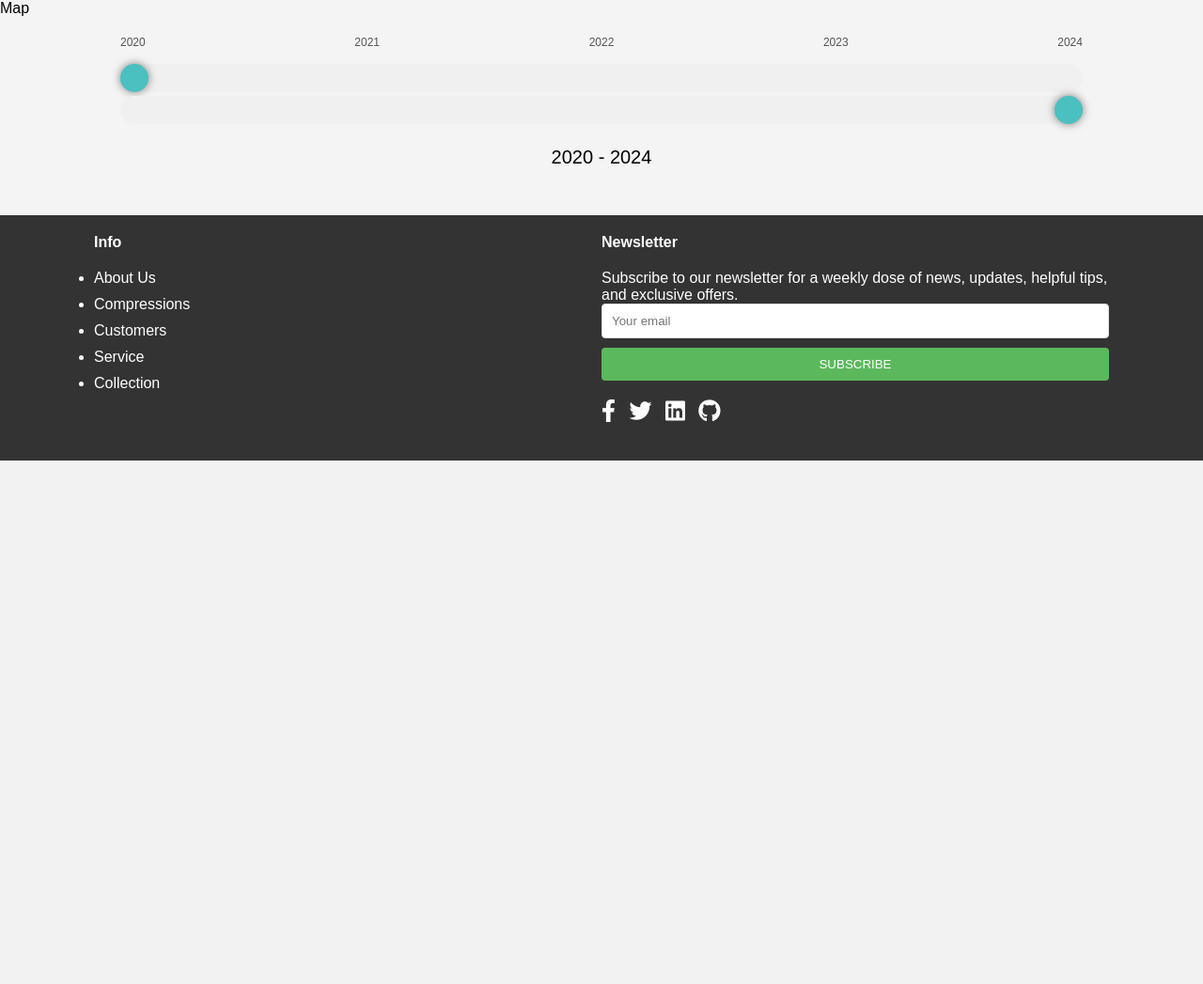
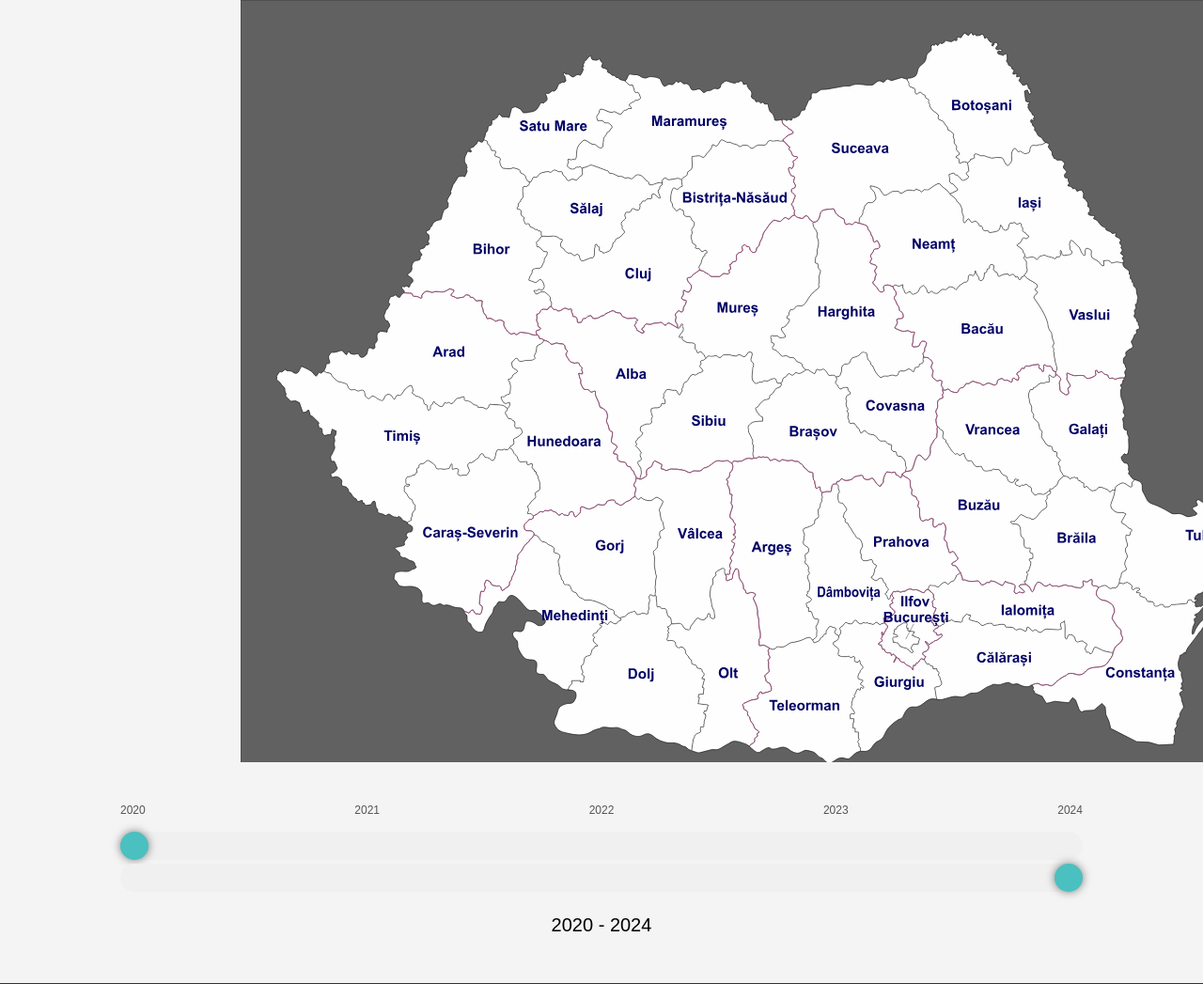
Before and after one commit to Simioniuc-Ionut/RomanianDrugs-Web-Project, a PHP site: page /element-pagin.php in a window 1280 px wide; the page is wider, and only the part inside the window is pictured. Shown: the part 636-1683 px from the top of that part at 94% size. Before the commit the page ends 1126 px from the top of that part, so only its background shows below. Run offline with PHP 8.4, Linux system fonts and the light colour scheme.

Commit message:
mapadded

```diff
--- a/RefactoringDataBase/DataBase.php
+++ b/RefactoringDataBase/DataBase.php
@@ -1,7 +1,7 @@
 <?php
 
 class Database {
-    private string $host = "127.0.0.1:3306";
+    private string $host = "127.0.0.1:3307";
     private string $db_name = "projectdb";
     private string $username = "root";
     private string $password = "";
--- a/db_connect.php
+++ b/db_connect.php
@@ -1,6 +1,6 @@
 <?php
 
-$servername = "127.0.0.1:3306";
+$servername = "127.0.0.1:3307";
 $username = "root";
 $password = "";
 
--- a/element-pagin.php
+++ b/element-pagin.php
@@ -4,8 +4,10 @@
     <meta charset="UTF-8">
     <title>Romanina Drug Explorer</title>
     <link rel="stylesheet" href="style.css">
+    <link rel="stylesheet" href="map/style.css">
     <link rel="stylesheet" href="style_element_pagina.css">
     <?php include "NavBar.php"; ?>
+    <script src="map/map_interactions.js"></script>
     <script src="https://cdn.jsdelivr.net/npm/chart.js"></script>
     <style>
         .hidden {
@@ -129,7 +131,23 @@ if(isset($_GET['id'])) {
 </div>
 
 <div id="Map" class="tabcontent">
-    Map
+
+        <div id="map-container">
+            <div class="map-image">
+                <?php echo file_get_contents('map/romania_map.svg'); ?>
+            </div>
+        </div>
+
+        <div id="info-container">
+            <h2 id="region-title"></h2>
+            <p id="region-population"></p>
+            <p id="region-area"></p>
+            <p id="region-density"></p>
+            <p id="region-description"></p>
+        </div>
+
+        <div id="tooltip" class="hidden"></div>
+
 </div>
 
 <div class="slider-container">
@@ -422,6 +440,26 @@ if(isset($_GET['id'])) {
         link.click();
     }
 
+    document.addEventListener("DOMContentLoaded", function() {
+        document.querySelectorAll("svg path").forEach(function(path) {
+            path.addEventListener("click", function() {
+                var regiune = this.getAttribute("id");
+                fetch(`get_regiune_info.php?regiune=${regiune}`)
+                    .then(response => response.json())
+                    .then(data => {
+                        var infoContainer = document.getElementById("info-container");
+                        infoContainer.innerHTML = `
+                            <h2>${regiune}</h2>
+                            <p>Populație: ${data.populatie}</p>
+                            <p>Suprafață: ${data.suprafata}</p>
+                            <p>Densitate: ${data.densitate}</p>
+                        `;
+                    })
+                    .catch(error => console.error('Error:', error));
+            });
+        });
+    });
+
 </script>
 
 <div id="grafB" class="center hidden">
--- a/style_element_pagina.css
+++ b/style_element_pagina.css
@@ -207,4 +207,17 @@ body {
 .sort-arrow.desc::after {
   content: '▼';
 }
+
+.container-map {
+  max-width: 100%;
+  height: auto;
+  position: relative;
+  margin-right: auto;
+  margin-left: auto;
+}
+
+.map-image{
+  margin-left: 20%;
+}
+
 /*# sourceMappingURL=style_element_pagina.css.map */
```
